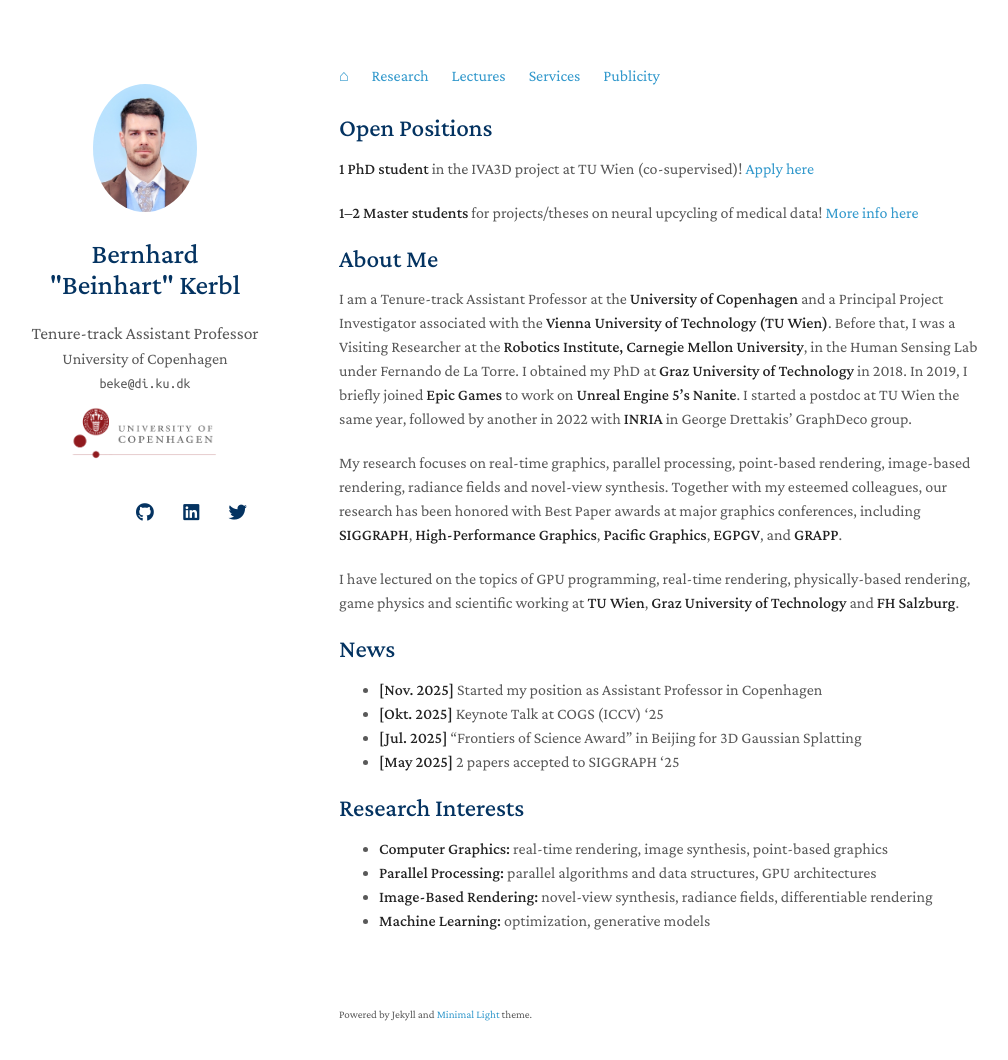
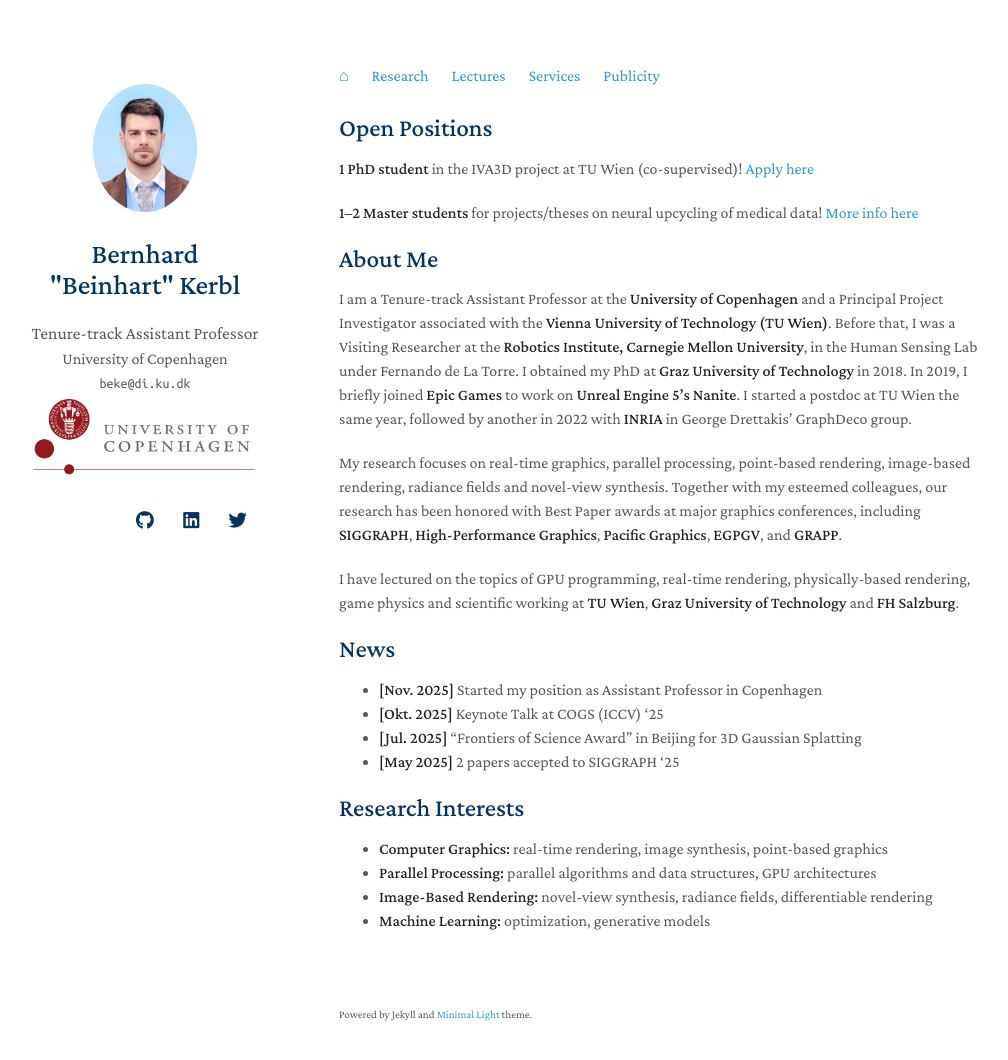
Before and after one commit to Snosixtyboo/snosixtyboo.github.io, a Jekyll site: the page built from index.md, in a window 1280 px wide and 1095 px high. Shown: the top 1060 px of the window, without its empty margins (131-1139 px from the left). Built offline with Jekyll 4.4.1, drawn with Linux system fonts in a browser that asks for light colours; nearby versions of some CDN libraries; a style sheet for code colours, icons or effects is not loaded; our own code applies the rules of GitHub Pages for plain Markdown files.

Commit message:
afill logo

```diff
--- a/_sass/minimal-light.scss
+++ b/_sass/minimal-light.scss
@@ -228,11 +228,15 @@ papertitle {
       width: 8.00em;
     }
 
-      .image.affiliation:before {
+    .image.affiliation_logo {
+      border-radius: 0%;
+    }
+
+      .image.affiliation_logo:before {
         display: none;
       }
 
-      .image.affiliation img {
+      .image.affiliation_logo img {
         width: 65%;
         padding: 5%;
 	object-fit: contain;
@@ -241,7 +245,7 @@ papertitle {
         // box-shadow: 0 -1px 5px 1px rgba(200, 200, 200, 0.3);
       }
 
-    #header .image.affiliation {
+    #header .image.affiliation_logo {
       background: rgba(255, 0, 0, 0.1);
       margin: 0 0 1em 0;
       width: 8.00em;
```
